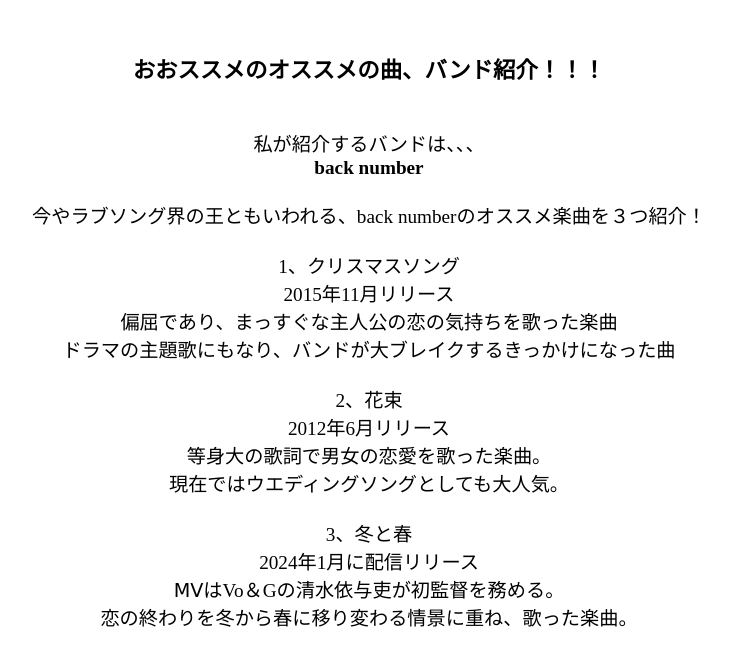
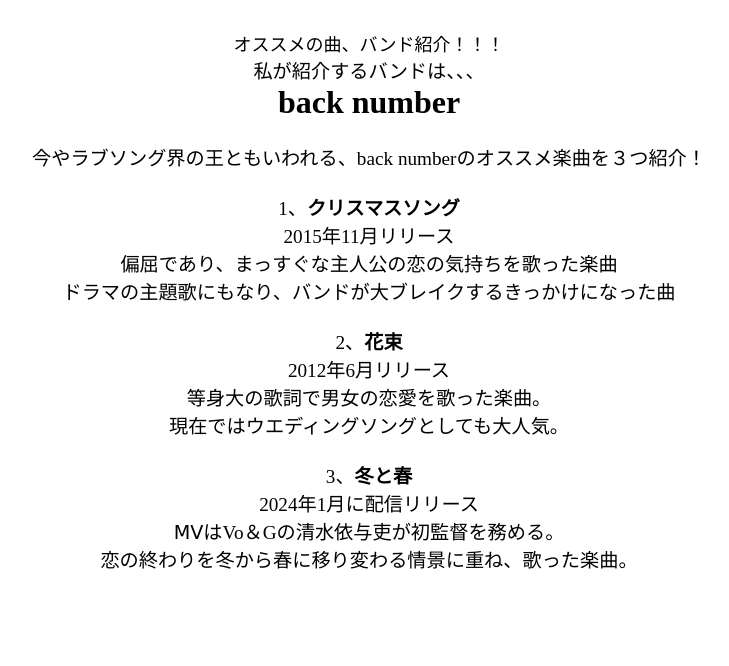
Before and after one commit to Yoshi-is-a-Yoshi/Groupworks.github.io, a plain HTML site: page 2024/Group1/index.html in a window 1280 px wide. Shown: the whole page, without its empty margins (271-1000 px from the left). Drawn offline with Linux system fonts and the light colour scheme.

Commit message:
Update index.html

```diff
--- a/2024/Group1/index.html
+++ b/2024/Group1/index.html
@@ -6,17 +6,21 @@
 
 <div class="text">
 <br>
-<h3>おおススメのオススメの曲、バンド紹介！！！</h3>
+<font size="4">
+オススメの曲、バンド紹介！！！
+</font>
 <br>
 私が紹介するバンドは、、、
 <br>
+<font size="6">
 <b>back number</b>
+</font>
 <br>
 <br>
 今やラブソング界の王ともいわれる、back numberのオススメ楽曲を３つ紹介！
 <br>
 <br>
-1、クリスマスソング
+1、<b>クリスマスソング</b>
 <br>
 2015年11月リリース
 <br>
@@ -25,7 +29,7 @@
 ドラマの主題歌にもなり、バンドが大ブレイクするきっかけになった曲
 <br>
 <br>
-2、花束
+2、<b>花束</b>
 <br>
 2012年6月リリース
 <br>
@@ -34,7 +38,7 @@
 現在ではウエディングソングとしても大人気。
 <br>
 <br>
-3、冬と春
+3、<b>冬と春</b>
 <br>
 2024年1月に配信リリース
 <br>
```
